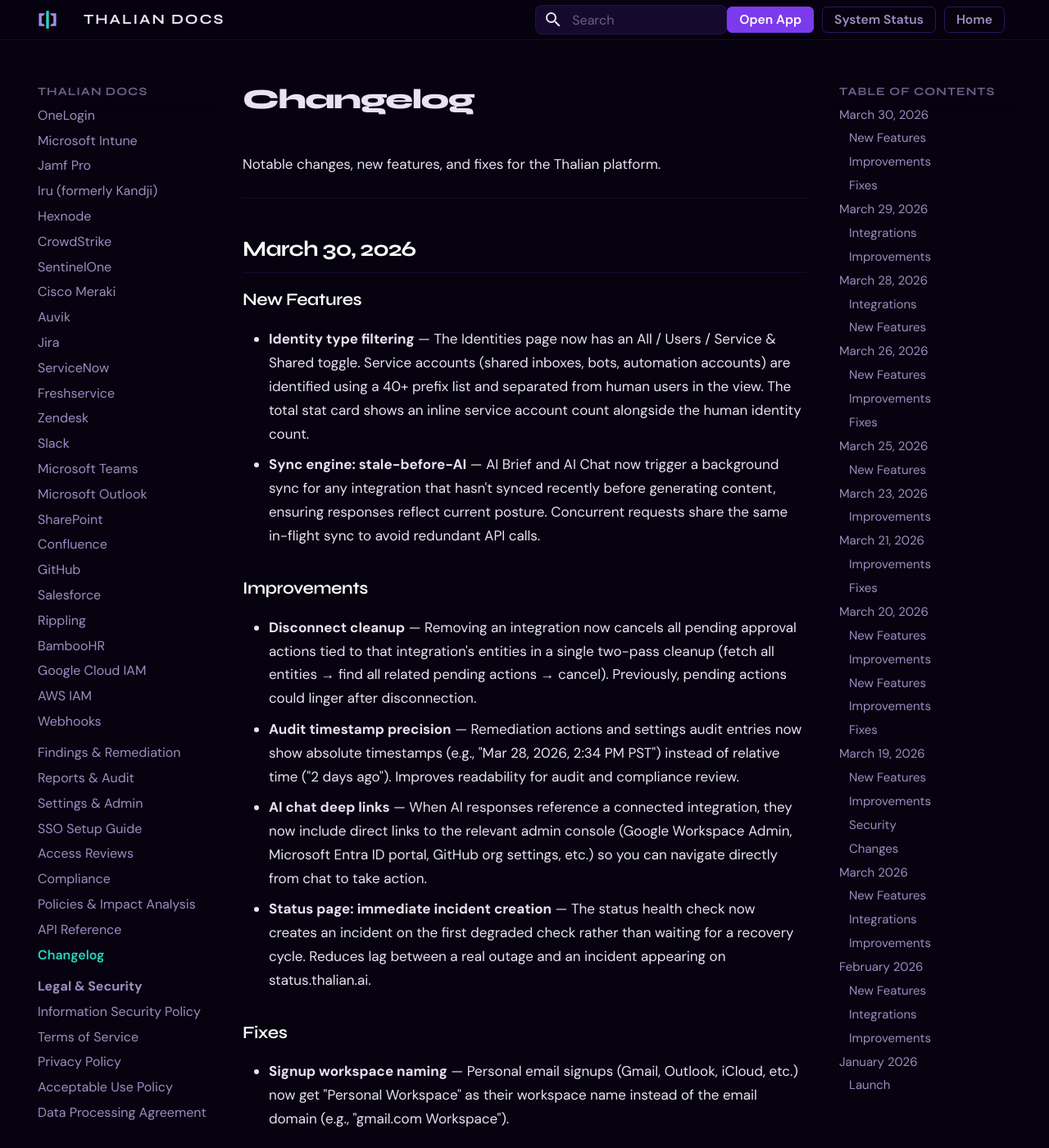
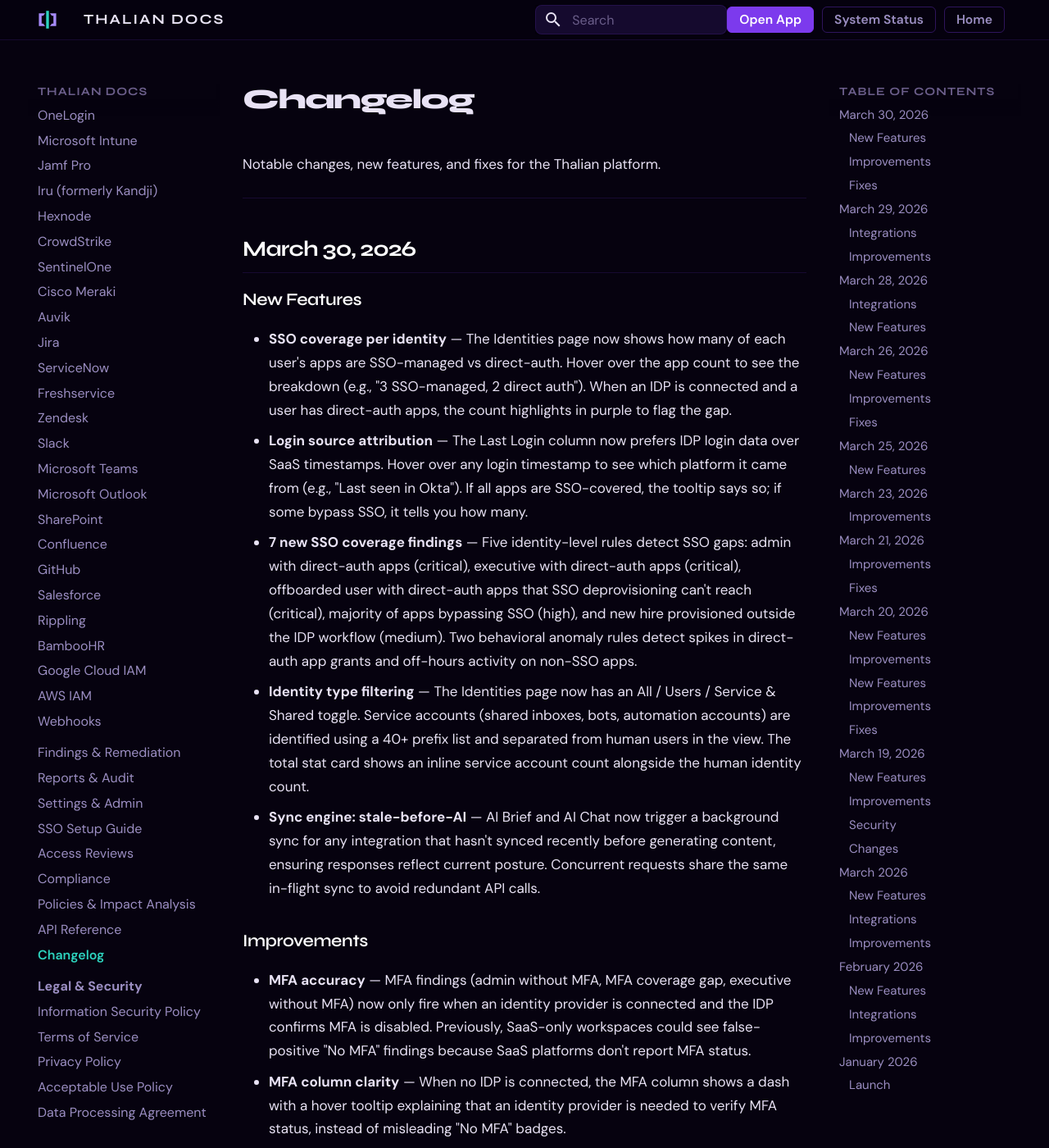
Before and after one commit to tori-mf13/thalian-docs, an MkDocs documentation site: the page built from docs/changelog.md, in a window 1280 px wide and 1400 px high. Shown: the whole window at 82% size. Built offline with MkDocs 1.6.1 and Material for MkDocs 9.7.7, drawn with Linux system fonts in a browser that asks for light colours; some of the changed text lies outside the part shown.

Commit message:
changelog: SSO coverage per identity, login attribution, MFA accuracy, 7 new rules
Co-Authored-By: Claude Opus 4.6 (1M context) <noreply@anthropic.com>

```diff
--- a/docs/changelog.md
+++ b/docs/changelog.md
@@ -8,11 +8,17 @@ Notable changes, new features, and fixes for the Thalian platform.
 
 ### New Features
 
+- **SSO coverage per identity** — The Identities page now shows how many of each user's apps are SSO-managed vs direct-auth. Hover over the app count to see the breakdown (e.g., "3 SSO-managed, 2 direct auth"). When an IDP is connected and a user has direct-auth apps, the count highlights in purple to flag the gap.
+- **Login source attribution** — The Last Login column now prefers IDP login data over SaaS timestamps. Hover over any login timestamp to see which platform it came from (e.g., "Last seen in Okta"). If all apps are SSO-covered, the tooltip says so; if some bypass SSO, it tells you how many.
+- **7 new SSO coverage findings** — Five identity-level rules detect SSO gaps: admin with direct-auth apps (critical), executive with direct-auth apps (critical), offboarded user with direct-auth apps that SSO deprovisioning can't reach (critical), majority of apps bypassing SSO (high), and new hire provisioned outside the IDP workflow (medium). Two behavioral anomaly rules detect spikes in direct-auth app grants and off-hours activity on non-SSO apps.
 - **Identity type filtering** — The Identities page now has an All / Users / Service & Shared toggle. Service accounts (shared inboxes, bots, automation accounts) are identified using a 40+ prefix list and separated from human users in the view. The total stat card shows an inline service account count alongside the human identity count.
 - **Sync engine: stale-before-AI** — AI Brief and AI Chat now trigger a background sync for any integration that hasn't synced recently before generating content, ensuring responses reflect current posture. Concurrent requests share the same in-flight sync to avoid redundant API calls.
 
 ### Improvements
 
+- **MFA accuracy** — MFA findings (admin without MFA, MFA coverage gap, executive without MFA) now only fire when an identity provider is connected and the IDP confirms MFA is disabled. Previously, SaaS-only workspaces could see false-positive "No MFA" findings because SaaS platforms don't report MFA status.
+- **MFA column clarity** — When no IDP is connected, the MFA column shows a dash with a hover tooltip explaining that an identity provider is needed to verify MFA status, instead of misleading "No MFA" badges.
+- **AI chat SSO context** — The AI assistant now includes per-admin SSO coverage (e.g., "SSO: 3/5 apps") and a workspace-level SSO coverage stat in its analysis context.
 - **Disconnect cleanup** — Removing an integration now cancels all pending approval actions tied to that integration's entities in a single two-pass cleanup (fetch all entities → find all related pending actions → cancel). Previously, pending actions could linger after disconnection.
 - **Audit timestamp precision** — Remediation actions and settings audit entries now show absolute timestamps (e.g., "Mar 28, 2026, 2:34 PM PST") instead of relative time ("2 days ago"). Improves readability for audit and compliance review.
 - **AI chat deep links** — When AI responses reference a connected integration, they now include direct links to the relevant admin console (Google Workspace Admin, Microsoft Entra ID portal, GitHub org settings, etc.) so you can navigate directly from chat to take action.
```
